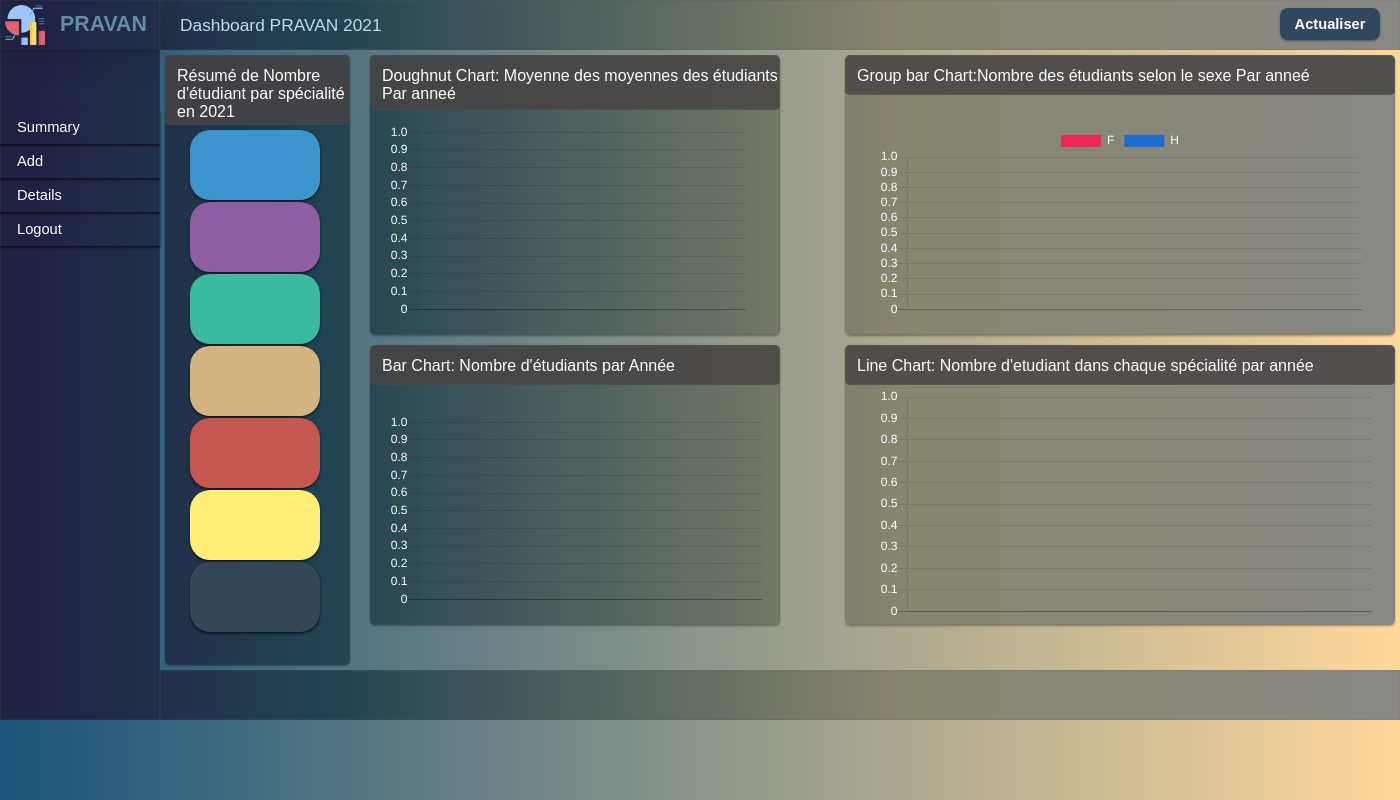
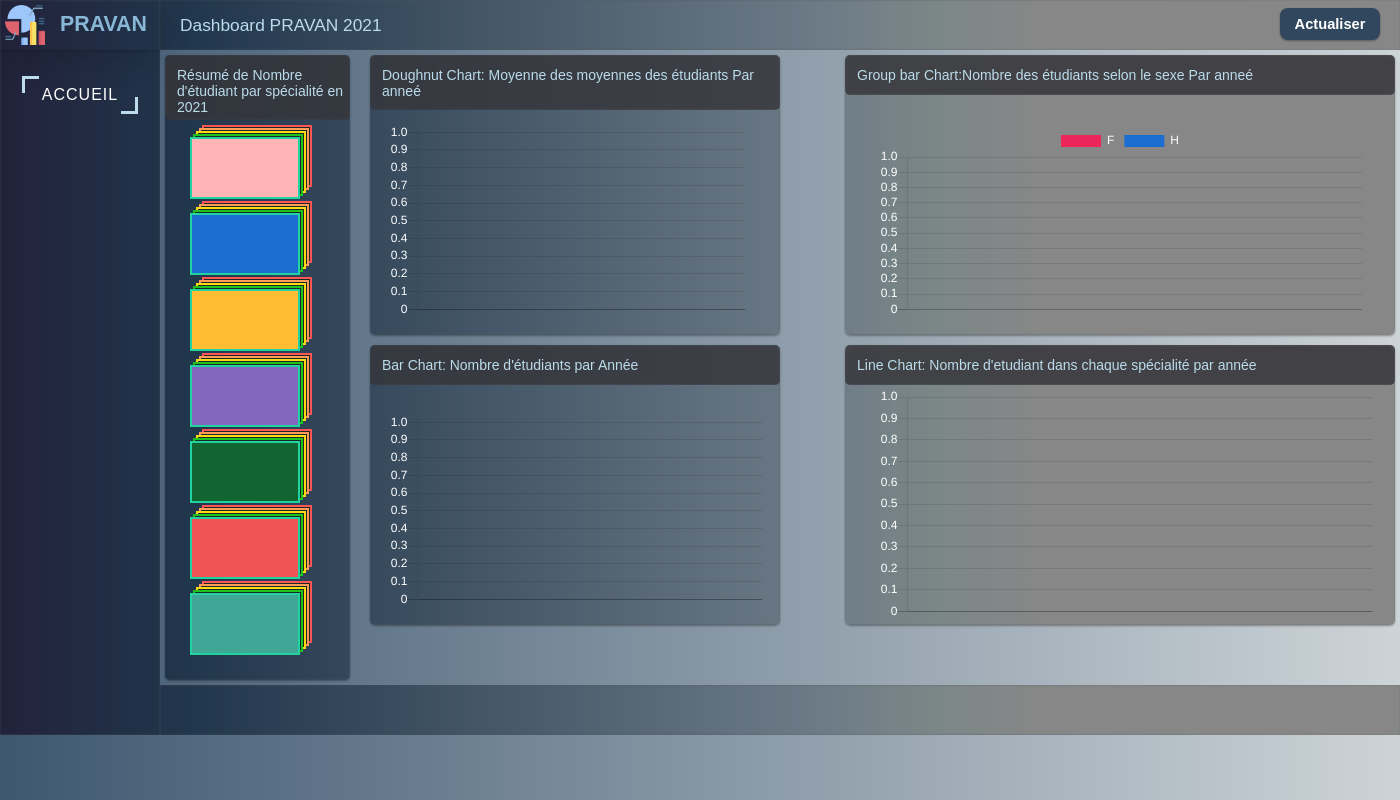
Before and after one commit to AfrahSa/Dashboard_PRAVAN, a Flask app: page / in a window 1400 px wide. Run offline with Flask 2, Linux system fonts and the light colour scheme; data that the repository does not hold is empty; some libraries are stand-ins or nearby versions.

Commit message:
some changes

```diff
--- a/app.py
+++ b/app.py
@@ -4,64 +4,18 @@ from flask import jsonify
 import json
 
 
-# Step_1
 from flaskext.mysql import MySQL
 
 app = Flask(__name__)
-# Step_2
 mysql = MySQL()
 
-# Step_4
 app.config['MYSQL_DATABASE_HOST'] 	  = 'localhost'
 app.config['MYSQL_DATABASE_PORT'] 	  = 3306
 app.config['MYSQL_DATABASE_USER'] 	  = 'root'
 app.config['MYSQL_DATABASE_PASSWORD'] = 'pass_root'
 app.config['MYSQL_DATABASE_DB'] 	  = 'db_university'
 
-# Step_3
 mysql.init_app(app)
-
-"""
-data1= [
-	{
-		"region": "Africa",
-		"population": 2475
-	},{
-		"region": "Asia",
-		"population": 5267
-	},{
-		"region": "Europe",
-		"population": 734
-	},{
-		"region": "Latin America",
-		"population": 784
-	},{
-		"region": "North America",
-		"population": 433
-	}
-]
-
-data2 ={
-		"years": [1500,1600,1700,1750,1800,1850,1900,1950,1999,2050],
-		"datasets":[{
-						"label": "Africa",
-						"data": [86,114,106,106,107,111,133,221,783,2478]
-					},{
-						"label": "Asia",
-						"data": [282,350,411,502,635,809,947,1402,3700,5267]
-					},{
-						"label": "Europe",
-						"data": [168,170,178,190,203,276,408,547,675,734]
-					},{
-						"label": "Latin America",
-						"data": [40,20,10,16,24,38,74,167,508,784]
-					},{
-						"label": "North America",
-						"data": [6,3,2,2,7,26,82,172,312,433]
-					}]
-	}
-
-"""
 
 
 app = Flask(__name__)
@@ -87,9 +41,6 @@ def doGetData():
 		json_data.append(dict(zip(row_headers,result)))
 
 	return jsonify(json_data)
-
-	#data_JSON = json.dumps(data2)
-	#sreturn data_JSON
 
 
 @app.route('/api/data2')
--- a/static/script.js
+++ b/static/script.js
@@ -1,14 +1,12 @@
 loadData();
 
 function loadData(){
-	// Requ�te AJAX get Persons
 	httpRequest = new XMLHttpRequest();
 	httpRequest.open('GET', '/api/data');
 	httpRequest.onreadystatechange = function () {
 		if (httpRequest.readyState === 4 && httpRequest.status === 200) {
 			jsonData1 = JSON.parse(httpRequest.response);
 			update_Bars(jsonData1);
-		    //update_BigNumbers(jsonData1);
 		}
 	};
 	httpRequest.send();
@@ -69,13 +67,11 @@ function update_Bars(jsonData){
 	new Chart(document.getElementById("bar-chart"), {
 		type: 'bar',
 		data: {
-		  //labels: ["Africa", "Asia", "Europe", "Latin America", "North America"],
 		  labels: labels,
 		  datasets: [
 			{
 			  label: "Nombre d'étudiants",
-			  backgroundColor: ["#3e95cd", "#8e5ea2","#3cba9f"],
-			  //data: [2478,5267,734,784,433]
+			  backgroundColor: ["#35589A", "#3FA796","#FFBD35"],
 			  data: data
 			}
 		  ]
@@ -169,7 +165,7 @@ function update_Doughnut(jsonData){
 		  labels: labels,
 		  datasets: [{
 			label: "Moyenne",
-			backgroundColor: ["#3e95cd", "#8e5ea2","#3cba9f","#d3b37e","#c45850","#04293A","#30475E"],
+			backgroundColor: ["#35589A", "#3FA796","#FFBD35"],
 
 			data: data
 		  }]
@@ -216,7 +212,6 @@ function update_BigNumbers(jsonData){
 		label.innerText = d["specialite"];
 		pop.innerText = d["NbEtudiant"];
 
-		//pop.setAttribute("data-target", d["population"]);
 
 		i++;
 	}
@@ -226,19 +221,8 @@ function update_BigNumbers(jsonData){
 
 function update_Gbar(jsonData){
 	var labels = jsonData.years;
-
-	// for(d of jsonData.datasets){
-	// 	d.fill = false;
-	// 	d.borderColor = '#'+Math.floor(Math.random()*16777215).toString(16);
-	// 	d.borderWidth=2;
-	// 	d.radius=1;
-	// }
-
 	var dataF = jsonData.dataF;
 	var dataH = jsonData.dataH;
-	const DATA_COUNT = 3;
-  //const NUMBER_CFG = {count: DATA_COUNT, min: 0, max: 20};
-
 	new Chart(document.getElementById("Gbar-chart"), {
 		type: 'bar',
 		data: {
--- a/static/style.css
+++ b/static/style.css
@@ -3,8 +3,10 @@ body{
 	padding: 0px;
 	font-family: Arial, Helvetica, sans-serif;
 	background: #ffd89b;
-  background: -webkit-linear-gradient(to left, #ffd89b, #19547b);
-  background: linear-gradient(to left, #ffd89b,#19547b);
+  background: -webkit-linear-gradient(to left, #cdd4d8, #3e5770);
+  background: linear-gradient(to left, #cdd4d8,#3e5770);
+	overflow-y: hidden; /* Hide vertical scrollbar */
+  overflow-x: hidden;
 
 }
 
@@ -38,15 +40,11 @@ body{
   backdrop-filter: grayscale(0.2) contrast(3) blur(1px);
 }
 
-/* Cards */
 .main {
   padding:5px;
-	/* padding-top: 30px; */
   grid-area: main;
-  /* background-color: #f8f8f8; */
   display: grid;
   grid-template-columns: 1fr 4fr;
- /*  grid-template-rows: 300px 300px; */
   grid-template-rows: 170px 80px 140px 140px;
   grid-gap:20px;
   position:relative;
@@ -102,10 +100,11 @@ body{
 }
 
 .card-header{
-	background: rgba(100, 95, 95, 0.6);
+	background: rgba(76, 75, 83, 0.6);
   backdrop-filter: grayscale(0.2) contrast(3) blur(1px);
 	height: 40px;
 	border-radius: 5px;
+	font-size: 14px;
 }
 
 .card-header p{
@@ -114,7 +113,7 @@ body{
 	position:relative;
 	top:12px;
 	left:12px;
-	color:white;
+	color: #bcdcec;
 }
 .card {
   border-radius: 5px;
@@ -129,8 +128,6 @@ body{
 }
 
 
-/* Big Numbers */
-
 #cardTable {
 	padding: 25px;
 	display:grid;
@@ -140,92 +137,101 @@ body{
 
 }
 
-
-.bigNumber{
-	border-radius: 20px;
-	height:70px;
-	width:130px;
-	background: rgba(56, 56, 56, 0.6);
-  backdrop-filter: grayscale(0.2) contrast(3) blur(1px);
-	box-shadow: 0 3px 3px rgba(0,0,0,0.2), 0 1px 2px rgba(0,0,0,0.6);
-}
-
-.bigNumber .specialiteLabel{
-	margin-top:8px;
-	margin-bottom:0px;
-	text-align:center;
-	color:white;
-	font-size:12pt;
-	font-family: Consolas, Helvetica, sans-serif;
-}
-
-.bigNumber .specialitePop{
-	margin:0px;
-	text-align:center;
-	color:white;
-	font-family: Calibri, Helvetica, sans-serif;
-	font-size: 26pt;
-}
-
 #specialite1{
-	background-color:#3e95cd;
+	background-color:#FFB5B5;
 }
 
 #specialite2{
-	background-color:#8e5ea2;
+	background-color:#1C6DD0;
 }
 
 #specialite3{
-	background-color:#3cba9f;
+	background-color:#FFBD35;
 }
 
 #specialite4{
-	background-color:#d3b37e;
+	background-color:#8267BE;
 }
 
 #specialite5{
-	background-color:#c45850;
+	background-color:#116530;
 }
 #specialite6{
-	background-color:#FFEF78;
+	background-color:#F05454;
 }
 #specialite7{
-	background-color:#334756;
+	background-color:#3FA796;
 }
 
-
-/* Etape 10 */
-
-#menu{
-	margin-top:60px;
-	display: flex;
-	flex-direction: column;
+/* menu  */
+@import url(https://fonts.googleapis.com/css?family=Raleway:400,500);
+.snip1189 {
+  font-family: 'Raleway', Arial, sans-serif;
+  text-align: center;
+  text-transform: uppercase;
+  font-weight: 500;
+  letter-spacing: 1px;
 }
-
-#menu div{
-	/* border-bottom:1px solid #648ca6; */
-
-	/* height:40px;
-	padding:0px;
-	margin-bottom:1px; */
-	box-shadow: 0 3px 3px rgba(0,0,0,0.2), 0 1px 2px rgba(0,0,0,0.6);
-	transition: all 0.3s cubic-bezier(.25,.8,.25,1);
+.snip1189 * {
+  -webkit-box-sizing: border-box;
+  box-sizing: border-box;
+  -webkit-transition: all 0.35s ease;
+  transition: all 0.35s ease;
 }
-
-#menu div:hover{
-  opacity:95%;
-  box-shadow: 0 14px 28px rgba(0,0,0,0.25), 0 10px 10px rgba(0,0,0,0.22);
-  cursor: pointer;
+.snip1189 li {
+  display: inline-block;
+  list-style: outside none none;
+  margin: 0 1em;
+  padding: 0;
 }
-
-#menu div p{
-	padding:9px;
-	/* //margin: 0px; */
-	margin-top:0px;
-	margin-bottom:0px;
-	margin-left:8px;
-	color: white;
-	font-size:11pt;
+.snip1189 a {
+  padding:10px 20px;
+  margin: 10px 0;
+  display: block;
+  color: rgba(255, 255, 255, 0.5);
+  position: relative;
+  text-decoration: none;
+}
+.snip1189 a:before,
+.snip1189 a:after {
+  height: 14px;
+  width: 14px;
+  position: absolute;
+  content: '';
+  -webkit-transition: all 0.35s ease;
+  transition: all 0.35s ease;
+  opacity: 0;
+}
+.snip1189 a:before {
+  left: 0;
+  top: 0;
+  border-left: 3px solid #bcdcec;
+  border-top: 3px solid #bcdcec;
+  -webkit-transform: translate(100%, 50%);
+  transform: translate(100%, 50%);
+}
+.snip1189 a:after {
+  right: 0;
+  bottom: 0;
+  border-right: 3px solid #bcdcec;
+  border-bottom: 3px solid #bcdcec;
+  -webkit-transform: translate(-100%, -50%);
+  transform: translate(-100%, -50%);
+}
+.snip1189 a:hover,
+.snip1189 .current a {
+  color: #ffffff;
+}
+.snip1189 a:hover:before,
+.snip1189 .current a:before,
+.snip1189 a:hover:after,
+.snip1189 .current a:after {
+  -webkit-transform: translate(0%, 0%);
+  transform: translate(0%, 0%);
+  opacity: 1;
+}
+ ul{
+	padding-inline-start: 0px;
 }
 
 #logo{
@@ -238,7 +244,7 @@ body{
 }
 
 #logo p{
-	color:#648ca6;
+	color:#89b7d6;
 	font-weight:bold;
 	font-size:16pt;
 	padding:0px;
@@ -287,3 +293,97 @@ button:active{
 	right:20px;
 	width:100px;
 }
+
+.specCard {
+	padding: 0;
+  margin-top: 12px;
+  box-sizing: border-box;
+  background-color: var(--background);
+  display: block;
+  width: 110px;
+  height: 62px;
+  cursor: pointer;
+  padding-top: 5px;
+	padding-left: 10px;
+  /* margin: calc(50vh - 30px) auto 0 auto; */
+  border: 2px solid var(--primary);
+  box-shadow: 3px -3px 0 -2px var(--background), 3px -3px var(--green),
+        6px -6px 0 -2px var(--background), 6px -6px var(--yellow),
+        9px -9px 0 -2px var(--background), 9px -9px var(--orange),
+        12px -12px 0 -2px var(--background), 12px -12px var(--red);
+}
+
+.specCard:hover {
+  animation: shadow-wave 1s ease infinite;
+}
+
+
+@keyframes shadow-wave {
+  0% {
+    border: 2px solid var(--primary);
+    box-shadow: 3px -3px 0 -2px var(--background), 3px -3px var(--green),
+      6px -6px 0 -2px var(--background), 6px -6px var(--yellow),
+      9px -9px 0 -2px var(--background), 9px -9px var(--orange),
+      12px -12px 0 -2px var(--background), 12px -12px var(--red);
+  }
+  20% {
+    border: 2px solid var(--red);
+    box-shadow: 3px -3px 0 -2px var(--background), 3px -3px var(--primary),
+      6px -6px 0 -2px var(--background), 6px -6px var(--green),
+      9px -9px 0 -2px var(--background), 9px -9px var(--yellow),
+      12px -12px 0 -2px var(--background), 12px -12px var(--orange);
+  }
+  40% {
+    border: 2px solid var(--orange);
+    box-shadow: 3px -3px 0 -2px var(--background), 3px -3px var(--red),
+      6px -6px 0 -2px var(--background), 6px -6px var(--primary),
+      9px -9px 0 -2px var(--background), 9px -9px var(--green),
+      12px -12px 0 -2px var(--background), 12px -12px var(--yellow);
+  }
+  60% {
+    border: 2px solid var(--yellow);
+    box-shadow: 3px -3px 0 -2px var(--background), 3px -3px var(--orange),
+      6px -6px 0 -2px var(--background), 6px -6px var(--red),
+      9px -9px 0 -2px var(--background), 9px -9px var(--primary),
+      12px -12px 0 -2px var(--background), 12px -12px var(--green);
+  }
+  80% {
+    border: 2px solid var(--green);
+    box-shadow: 3px -3px 0 -2px var(--background), 3px -3px var(--yellow),
+      6px -6px 0 -2px var(--background), 6px -6px var(--orange),
+      9px -9px 0 -2px var(--background), 9px -9px var(--red),
+      12px -12px 0 -2px var(--background), 12px -12px var(--primary);
+  }
+  100% {
+    border: 2px solid var(--primary);
+    box-shadow: 3px -3px 0 -2px var(--background), 3px -3px var(--green),
+      6px -6px 0 -2px var(--background), 6px -6px var(--yellow),
+      9px -9px 0 -2px var(--background), 9px -9px var(--orange),
+      12px -12px 0 -2px var(--background), 12px -12px var(--red);
+  }
+
+}
+
+:root {
+  --primary: #22D2A0;
+  --secondary: #192824;
+  --background: #192824;
+  --green: #1FC11B;
+  --yellow: #FFD913;
+  --orange: #FF9C55;
+  --red: #FF5555;
+}
+
+.specCard p {
+  font-size: 10px;
+  text-transform: uppercase;
+  letter-spacing: 0.5px;
+  margin-bottom: 10px;
+
+}
+
+.specCard h2 {
+  font-size: 13px;
+  font-family: "Archivo Black", "Archivo", sans-serif;
+  font-weight: normal;
+}
--- a/templates/index.html
+++ b/templates/index.html
@@ -21,45 +21,49 @@
 				<p style="display:inline">PRAVAN</p>
 			</div>
 			<div id="menu">
-				<div><p>Summary</p></div>
-				<div><p>Add</p></div>
-				<div><p>Details</p></div>
-				<div><p>Logout</p></div>
+				<ul class="snip1189">
+					<li class="current"><a href="index.html">Accueil</a></li>
+					<!-- <li><a href="#">About Us</a></li>
+					<li><a href="#">Blog</a></li>
+					<li><a href="#">Services</a></li>
+					<li><a href="#">Products</a></li>
+					<li><a href="#">Contact</a></li> -->
+				</ul>
 			</div>
 		  </aside>
 		  <main class="main">
 			<div class="card" id="card1">
-				<div class="card-header" style="height: 70px;">
+				<div class="card-header" style="height: 65px;">
 					<p>Résumé de Nombre d'étudiant par spécialité en 2021</p>
 				</div>
 				<div class="card-content" id="cardTable">
-					<div class="bigNumber" id="specialite1">
+					<div class="specCard" id="specialite1">
 						<p class="specialiteLabel"></p>
-						<p class="specialitePop"></p>
+						<h2 class="specialitePop"></h2>
 					</div>
-					<div class="bigNumber" id="specialite2">
+					<div class="specCard" id="specialite2">
 						<p class="specialiteLabel"></p>
-						<p class="specialitePop"></p>
+						<h2 class="specialitePop"></h2>
 					</div>
-					<div class="bigNumber" id="specialite3">
+					<div class="specCard" id="specialite3">
 						<p class="specialiteLabel"></p>
-						<p class="specialitePop"></p>
+						<h2 class="specialitePop"></h2>
 					</div>
-					<div class="bigNumber" id="specialite4">
+					<div class="specCard" id="specialite4">
 						<p class="specialiteLabel"></p>
-						<p class="specialitePop"></p>
+						<h2 class="specialitePop"></h2>
 					</div>
-					<div class="bigNumber"id="specialite5">
+					<div class="specCard"id="specialite5">
 						<p class="specialiteLabel"></p>
-						<p class="specialitePop"></p>
+						<h2 class="specialitePop"></h2>
 					</div>
-					<div class="bigNumber"id="specialite6">
+					<div class="specCard"id="specialite6">
 						<p class="specialiteLabel"></p>
-						<p class="specialitePop"></p>
+						<h2 class="specialitePop"></h2>
 					</div>
-					<div class="bigNumber"id="specialite7">
+					<div class="specCard"id="specialite7">
 						<p class="specialiteLabel"></p>
-						<p class="specialitePop"></p>
+						<h class="specialitePop"></h>
 					</div>
 				</div>
 			</div>
```
Also changed, not shown: static/img/logo.png (deleted).
